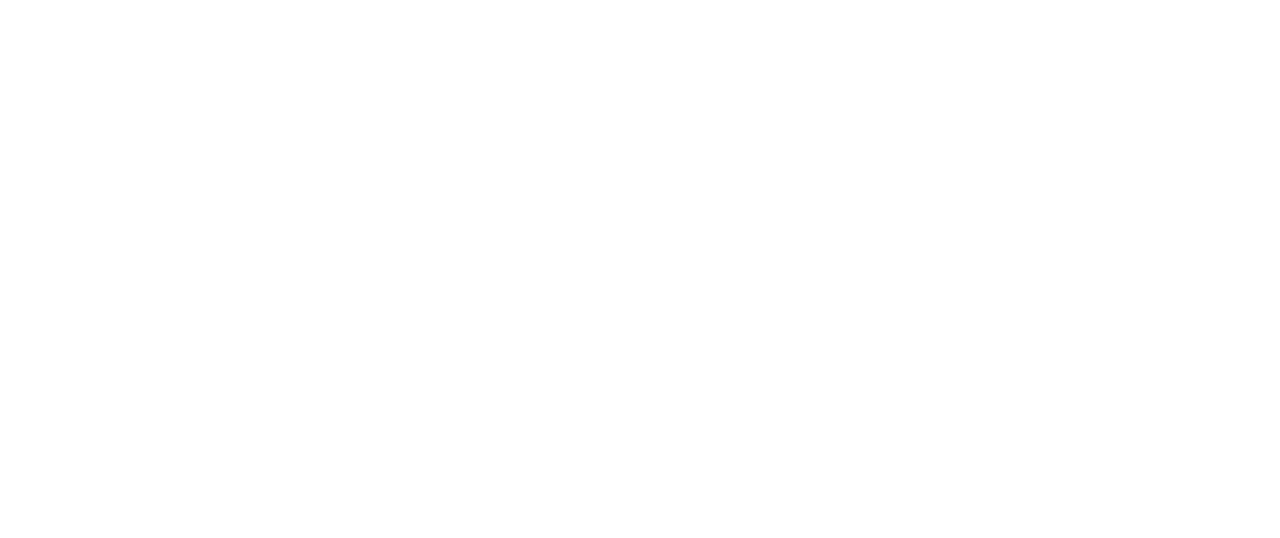
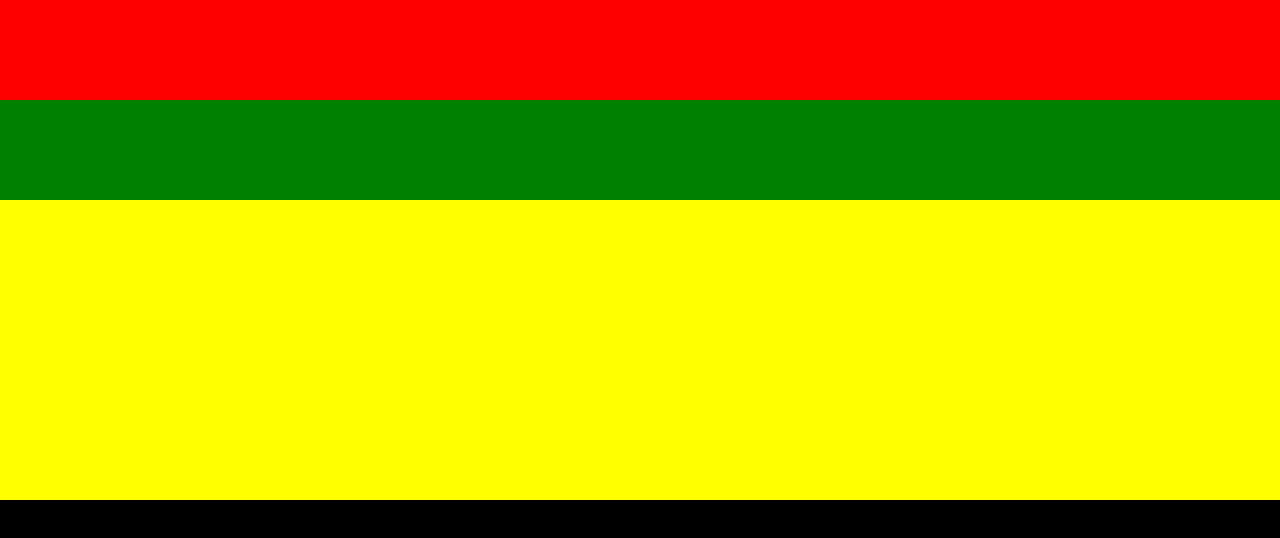
Before and after one commit to PittiglioFrancesco/htmlcss-discord, a plain HTML site: page index.html in a window 1280 px wide. Drawn offline with Linux system fonts and the light colour scheme.

Commit message:
scheletro

```diff
--- a/css/style.css
+++ b/css/style.css
@@ -3,3 +3,43 @@
     padding: 0;
     box-sizing: border-box;
 }
+
+/* header */
+
+nav{
+    background-color: red;
+}
+
+.jumbo{
+    background-color: green;
+}
+
+/* sections */
+
+section{
+    background-color: yellow;
+}
+
+/* footer */
+
+footer{
+    background-color: black;
+}
+
+/* debug */
+
+nav{
+    height: 100px;
+}
+
+.jumbo{
+    height: 100px;
+}
+
+section{
+    height: 100px;
+}
+
+footer{
+    height: 300px;
+}
```
